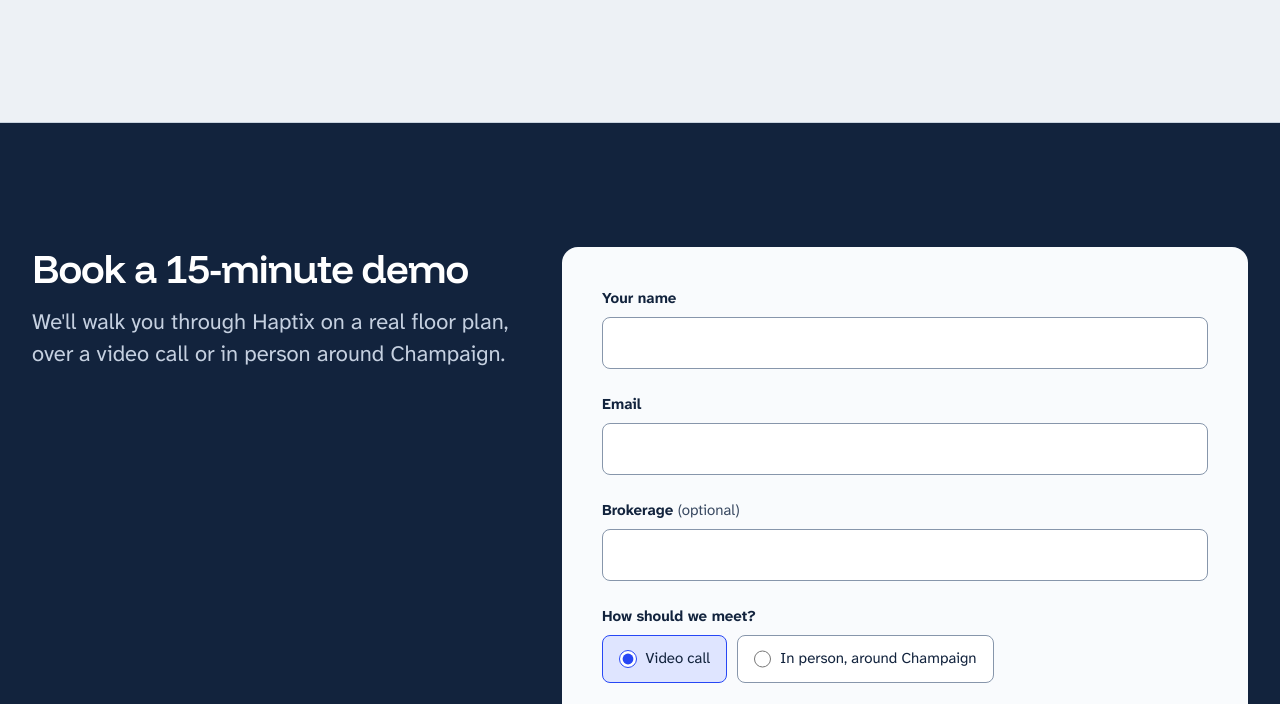
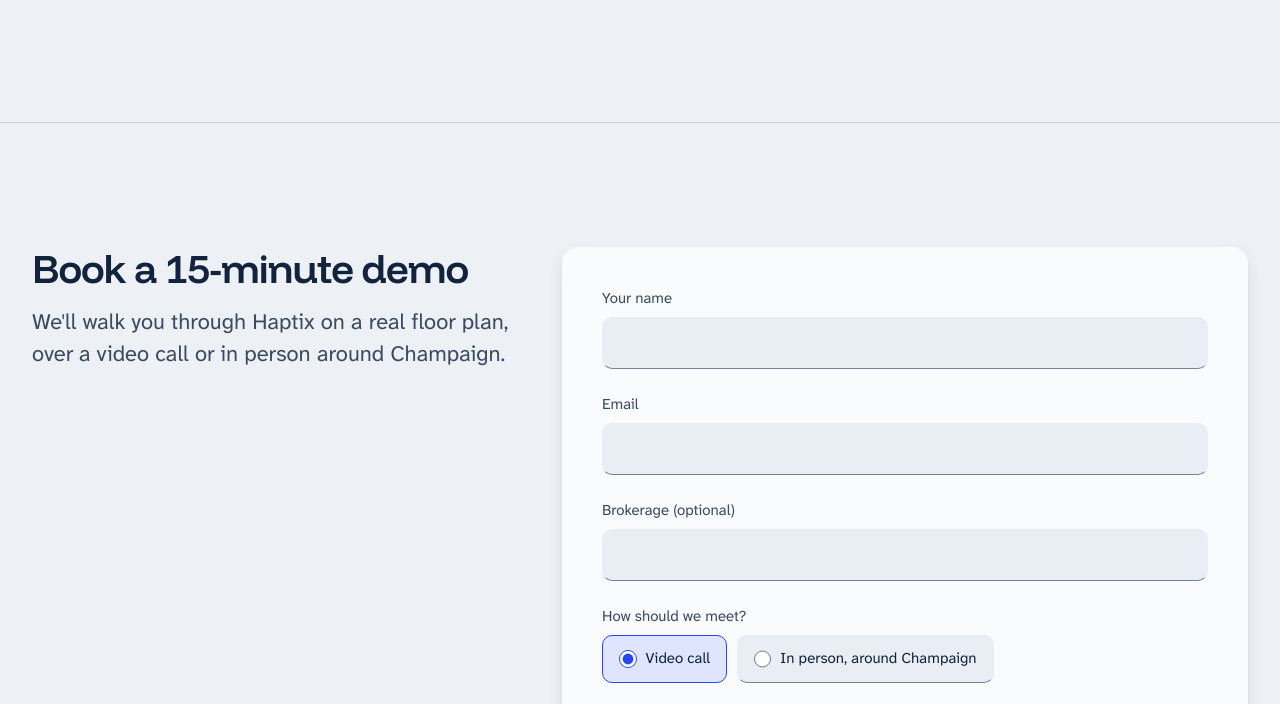
Before and after one commit to pradyun008/hack_to_thefuture, a plain HTML site: page landing/index.html in a window 1280 px wide. Shown: the part 3401-4105 px from the top of the page. Drawn offline with Linux system fonts and the light colour scheme.

Commit message:
Put the demo form on the same paper card as the map
The navy band is gone. The form sits on the page's own light ground in
a raised card like the floor plan's, with filled fields, plain labels,
and a full-width button. Each field keeps a darker bottom edge so its
outline still has 3:1 contrast.

```diff
--- a/landing/styles.css
+++ b/landing/styles.css
@@ -413,9 +413,8 @@ a:hover { color: var(--ink); }
 .team-row { display: grid; gap: var(--space-2); }
 .team-row p { color: var(--ink-2); font-size: var(--step-1); line-height: 1.45; max-width: 44rem; }
 
-/* Demo form */
-.demo { background: var(--ink); color: #fff; border-top: 0; }
-.demo .section-lede { color: #c5d0e0; }
+/* Demo form: the same paper card as the map, on the page's own ground. */
+.demo { border-top: 1px solid var(--line); }
 .demo-grid { display: grid; gap: var(--space-4); }
 .demo-form {
   display: grid;
@@ -424,24 +423,29 @@ a:hover { color: var(--ink); }
   background: var(--paper);
   color: var(--ink);
   border-radius: 16px;
+  box-shadow: var(--shadow-raised);
 }
+.demo-form .button { width: 100%; }
 .field { display: grid; gap: 0.4rem; margin: 0; padding: 0; border: 0; min-width: 0; }
-.field label, .field legend { font-weight: 700; font-size: var(--step--1); padding: 0; }
+.field label, .field legend { font-weight: 400; font-size: var(--step--1); color: var(--ink-2); padding: 0; }
 .field legend { margin-bottom: 0.4rem; }
-.optional { font-weight: 400; color: var(--ink-2); }
+.optional { color: var(--ink-2); }
+/* Filled fields. The bottom edge keeps a 3:1 outline so the field still reads as a field. */
 input[type="text"], input[type="email"], textarea {
   width: 100%;
   min-height: 3rem;
   padding: 0.7rem 0.9rem;
-  border: 1.5px solid #8796ab;
-  border-radius: 8px;
-  background: #fff;
+  border: 1.5px solid transparent;
+  border-bottom-color: #74839a;
+  border-radius: 10px;
+  background: #e9eef4;
   color: var(--ink);
   font: inherit;
+  transition: background-color 0.15s, border-color 0.15s;
 }
 textarea { resize: vertical; min-height: 6rem; }
-input:hover, textarea:hover { border-color: var(--ink-2); }
-input:focus-visible, textarea:focus-visible { outline-offset: 1px; border-color: var(--accent); }
+input:hover, textarea:hover { background: #e2e8f0; }
+input:focus-visible, textarea:focus-visible { outline-offset: 1px; background: #fff; border-color: var(--accent); }
 input[aria-invalid="true"] { border-color: var(--error); }
 .error { color: var(--error); font-size: var(--step--1); font-weight: 700; }
 .choice-row { display: flex; flex-wrap: wrap; gap: 0.6rem; }
@@ -451,12 +455,13 @@ input[aria-invalid="true"] { border-color: var(--error); }
   gap: 0.55rem;
   min-height: 3rem;
   padding: 0 1rem;
-  border: 1.5px solid #8796ab;
-  border-radius: 8px;
-  background: #fff;
+  border: 1.5px solid transparent;
+  border-bottom-color: #74839a;
+  border-radius: 10px;
+  background: #e9eef4;
   cursor: pointer;
 }
-.field .choice { padding: 0 1rem; font-weight: 400; }
+.field .choice { padding: 0 1rem; font-weight: 400; color: var(--ink); }
 .choice:has(input:checked) { border-color: var(--accent); background: var(--accent-wash); }
 .choice input { accent-color: var(--accent); width: 1.1rem; height: 1.1rem; margin: 0; }
 .honey { position: absolute; left: -9999px; width: 1px; height: 1px; overflow: hidden; }
```
